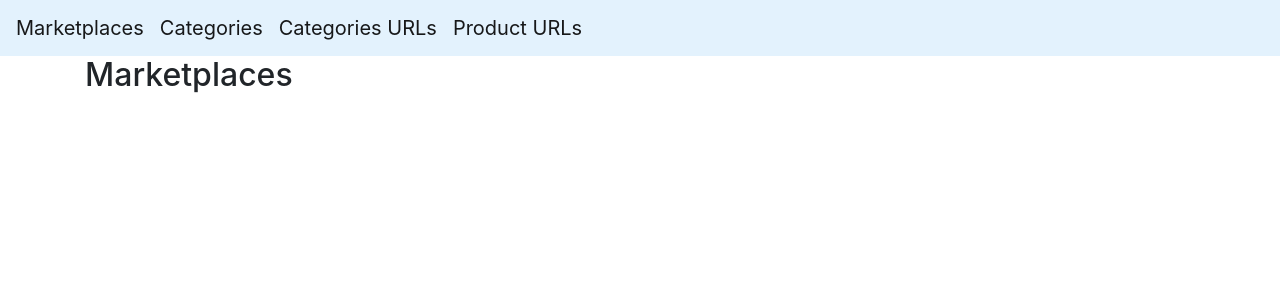
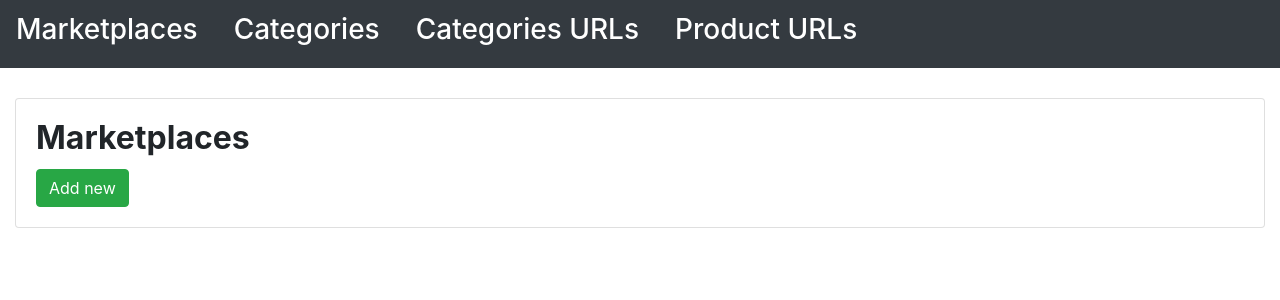
Before and after one commit to karpov-dmitry-py/rocket, a Django app: page /parser/ in a window 1280 px wide. Shown: the top 300 px of the page. Run offline with Django 3.2, Linux system fonts and the light colour scheme; data that the repository does not hold is empty; some libraries are stand-ins or nearby versions.

Commit message:
update templates

```diff
--- a/ecom/parser_app/templates/parser_app/base.html
+++ b/ecom/parser_app/templates/parser_app/base.html
@@ -16,26 +16,25 @@
     {% endif %}
 </head>
 <body>
-<!--<nav class="navbar navbar-expand-lg navbar-dark bg-dark"> -->
-<nav class="navbar navbar-expand-lg navbar-light" style="background-color: #e3f2fd;">
+<nav class="navbar navbar-expand-lg navbar-dark bg-dark">
     <div class="collapse navbar-collapse" id="navbarSupportedContent">
         <ul class="navbar-nav mr-auto">
-            <li class="nav-item active">
-                <a class="navbar-brand" href="#">Marketplaces<span class="sr-only">(current)</span></a>
+            <li class="nav-item active" style="padding-right: 20px;">
+                <a class="navbar-brand" href="#"><h3>Marketplaces</h3><span class="sr-only">(current)</span></a>
             </li>
-            <li class="nav-item active">
-                <a class="navbar-brand" href="#">Categories<span class="sr-only">(current)</span></a>
+            <li class="nav-item active" style="padding-right: 20px;">
+                <a class="navbar-brand" href="#"><h3>Categories</h3><span class="sr-only">(current)</span></a>
             </li>
-            <li class="nav-item active">
-                <a class="navbar-brand" href="#">Categories URLs<span class="sr-only">(current)</span></a>
+            <li class="nav-item active" style="padding-right: 20px;">
+                <a class="navbar-brand" href="#"><h3>Categories URLs</h3><span class="sr-only">(current)</span></a>
             </li>
-            <li class="nav-item active">
-                <a class="navbar-brand" href="#">Product URLs<span class="sr-only">(current)</span></a>
+            <li class="nav-item active" style="padding-right: 20px;">
+                <a class="navbar-brand" href="#"><h3>Product URLs</h3><span class="sr-only">(current)</span></a>
             </li>
         </ul>
     </div>
 </nav>
-<div class="container">
+<div class="container-fluid">
     {% if messages %}
     {% for message in messages %}
     <div class="alert alert-{{ message.tags }}">
--- a/ecom/parser_app/templates/parser_app/home.html
+++ b/ecom/parser_app/templates/parser_app/home.html
@@ -1,14 +1,20 @@
 {% extends 'parser_app/base.html' %}
 {% block content %}
-    <h2>Marketplaces</h2>
+
+<div class="card" style="margin-bottom: 30px; margin-top: 30px;">
+    <div class="card-body">
+        <h2 class="card-title"><b>Marketplaces</b></h2>
+        <a href="#" class="btn btn-success">Add new</a>
+    </div>
+</div>
 {% for item in marketplaces %}
-    <ul class="list-group list-group-flush">
-        <li class="list-group-item">
-            <div class="card-body">
+<ul class="list-group">
+    <li class="list-group-item" style="margin-bottom: 30px;">
+        <div class="card-body" style="padding-left: 0rem; padding-bottom: 0.5rem; padding-top: 0.5rem;">
             <h5 class="card-text"><b>Name:</b> {{ item.name }}</h5>
-                <h5 class="card-text"><b>URL:</b> <a href="{{ item.url }}">{{ item.url }}</a></h5>
+            <h5 class="card-text"><b>URL:</b> <a target="_blank" href="{{ item.url }}">{{ item.url }}</a></h5>
             <a href="#" class="btn btn-info">Edit</a>
-                <a href="#" class="btn btn-warning">Delete</a>
+            <a href="#" class="btn btn-dark">Delete</a>
         </div>
 
     </li>
--- a/ecom/parser_app/urls.py
+++ b/ecom/parser_app/urls.py
@@ -1,11 +1,8 @@
 from django.urls import path
-from . import views
-from .views import MarketPlaceListView
+from .views import MarketplaceListView
+from .views import MarketplaceCreateView
 
 urlpatterns = [
-    # path('', views.index, name='index'),
-    path('', MarketPlaceListView.as_view(), name='parser-home'),
-    # path('categories/', views.categories, name='categories'),
-    # path('urls/', views.urls, name='urls'),
-    # path('urls/<int:url_id>/', views.detail_url, name='url_details'),
+    path('', MarketplaceListView.as_view(), name='parser-marketplace-list'),
+    path('marketplace/add', MarketplaceCreateView.as_view(), name='parser-marketplace-add'),
 ]
--- a/ecom/parser_app/views.py
+++ b/ecom/parser_app/views.py
@@ -1,56 +1,30 @@
-# from django.shortcuts import render
-from django.http import HttpResponse
-from django.http import JsonResponse
-
 from django.views.generic import ListView
 from django.views.generic import DetailView
 from django.views.generic import CreateView
 from django.views.generic import UpdateView
-from django.views.generic import DetailView
+from django.views.generic import DeleteView
 
 from .models import Category
 from .models import Marketplace
 from .models import CategoryUrl
+from .models import ProductUrl
 
-class MarketPlaceListView(ListView):
+
+class MarketplaceListView(ListView):
     model = Marketplace
     template_name = 'parser_app/home.html'
     context_object_name = 'marketplaces'
     ordering = ['id']
 
-# def index(request):
-#     msg = f'This is the parser app main page'
-#     return HttpResponse(msg)
+
+class MarketplaceCreateView(CreateView):
+    model = Category
+    fields = ['title', 'content']
+
+# class Marketplace:
+#     pass
 #
 #
-# def categories(request):
-#     items = Category.objects.all()
-#     items = [item.name for item in items]
-#     # return JsonResponse(items, safe=False)
-#     return HttpResponse(items)
-#
-#
-# def urls(request):
-#     items = CategoryUrl.objects.all()
-#     result = []
-#     for item in items:
-#         url = {
-#             'id': str(item.id),
-#             'category': str(item.category),
-#             'marketplace': str(item.marketplace),
-#             'url': item.url,
-#         }
-#         result.append(url)
-#     # return HttpResponse(result)
-#     return JsonResponse(result, safe=False)
-#
-#
-# def detail_url(request, url_id):
-#     url_object = CategoryUrl.objects.get(pk=url_id)
-#     url = {
-#         'id': str(url_object.id),
-#         'category': str(url_object.category),
-#         'marketplace': str(url_object.marketplace),
-#         'url': url_object.url
-#     }
-#     return JsonResponse(url)
+# class PostUpdateView(LoginRequiredMixin, UserPassesTestMixin, UpdateView):
+#     model = Post
+#     fields = ['title', 'content']
```
Lines whose indentation alone changed are shown as unchanged.
